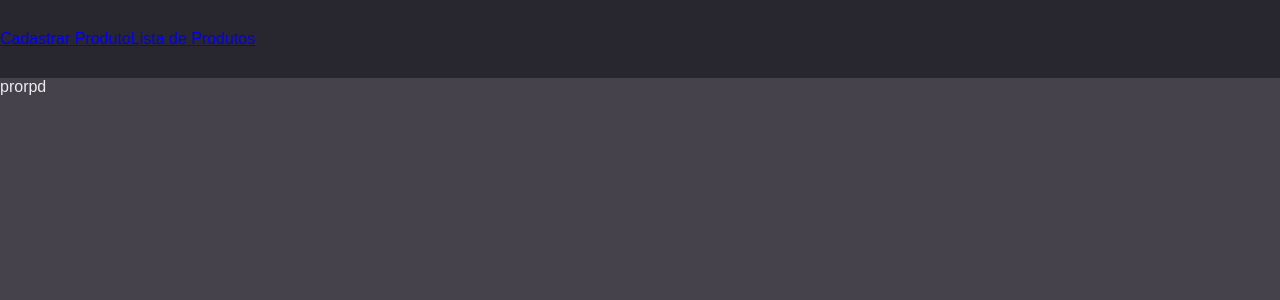
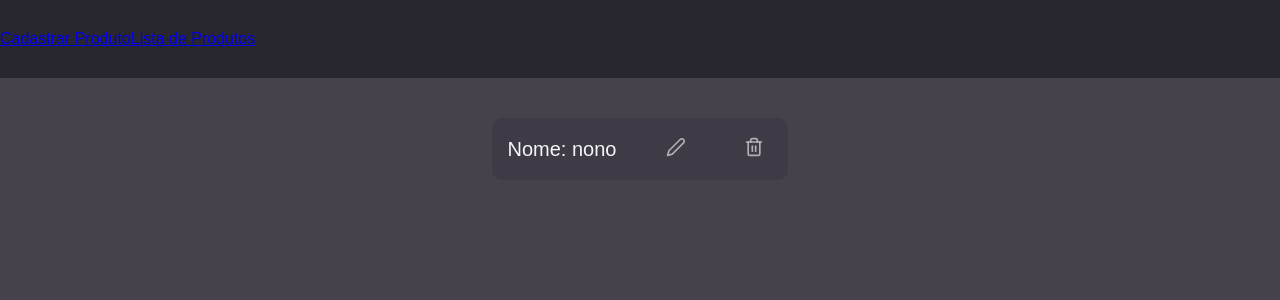
Before and after one commit to thiagomedina/teste-smart, a React (Create React App) app in the folder web/: page / in a window 1280 px wide. Shown: the top 300 px of the page. Built offline with nearby package versions, Linux system fonts and the light colour scheme.

Commit message:
called the product card within view

```diff
--- /dev/null
+++ b/web/src/components/ProductCard/index.jsx
@@ -0,0 +1,30 @@
+import React from 'react'
+import { FiTrash2, FiEdit2 } from "react-icons/fi";
+import { Link } from "react-router-dom";
+import { Container, Buttons, Table } from './styles'
+
+const ProductCard = () => {
+    return (
+        <Container>
+
+            <Table>
+                <strong>Nome: nono</strong>
+
+            </Table>
+            <Buttons>
+                <button type="button">
+                    <Link to="">
+                        <FiEdit2 />
+                    </Link>
+                </button>
+                <button
+                    type="button">
+                    <FiTrash2 />
+                </button>
+            </Buttons>
+
+        </Container>
+    )
+}
+
+export default ProductCard
--- /dev/null
+++ b/web/src/components/ProductCard/styles.js
@@ -0,0 +1,39 @@
+import styled from "styled-components";
+
+export const Container = styled.div`
+
+  background: #3e3b47;
+  display: flex;
+  align-items: center;
+  justify-content: center;
+  padding: 16px;
+  border-radius: 10px;
+  max-width: 1100px;
+  margin-top: 40px;
+
+  strong {
+    color: whitesmoke;
+    font-size: 20px;
+    font-weight: 400;
+  }
+
+  button {
+    margin-left: 50px;
+    background: transparent;
+    border: 0;
+    height: 30px;
+
+    svg {
+      color: #cccc;
+      margin-right: 8px;
+      width: 20px;
+      height: 20px;
+    }
+  }
+`;
+
+export const Table = styled.div``;
+
+export const Buttons = styled.div`
+  margin-left: auto;
+`;
--- a/web/src/view/ProductList/index.jsx
+++ b/web/src/view/ProductList/index.jsx
@@ -1,11 +1,15 @@
 import React from 'react'
 import Header from '../../components/Header'
+import ProductCard from '../../components/ProductCard'
 
+import { Content } from './styles'
 const ProductList = () => {
     return (
         <>
             <Header />
-            <p>prorpd</p>
+            <Content>
+                <ProductCard />
+            </Content>
         </>
     )
 }
--- /dev/null
+++ b/web/src/view/ProductList/styles.js
@@ -0,0 +1,9 @@
+import styled from "styled-components";
+
+
+export const Content = styled.div`
+display: flex;
+align-items: center;
+justify-content:center;
+
+`;
```
Also changed, not shown: web/src/services/api.js (added), 2 other files (tests, documents, lock files or other folders).
